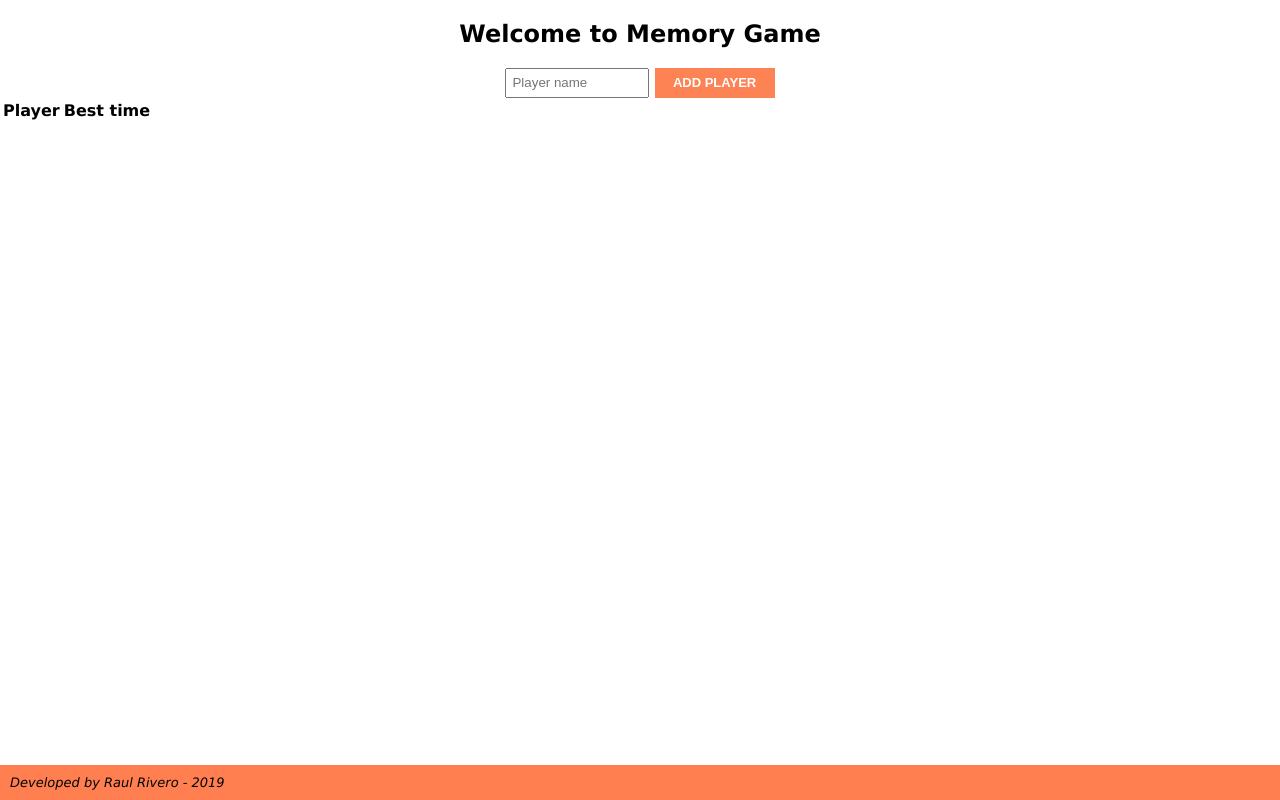
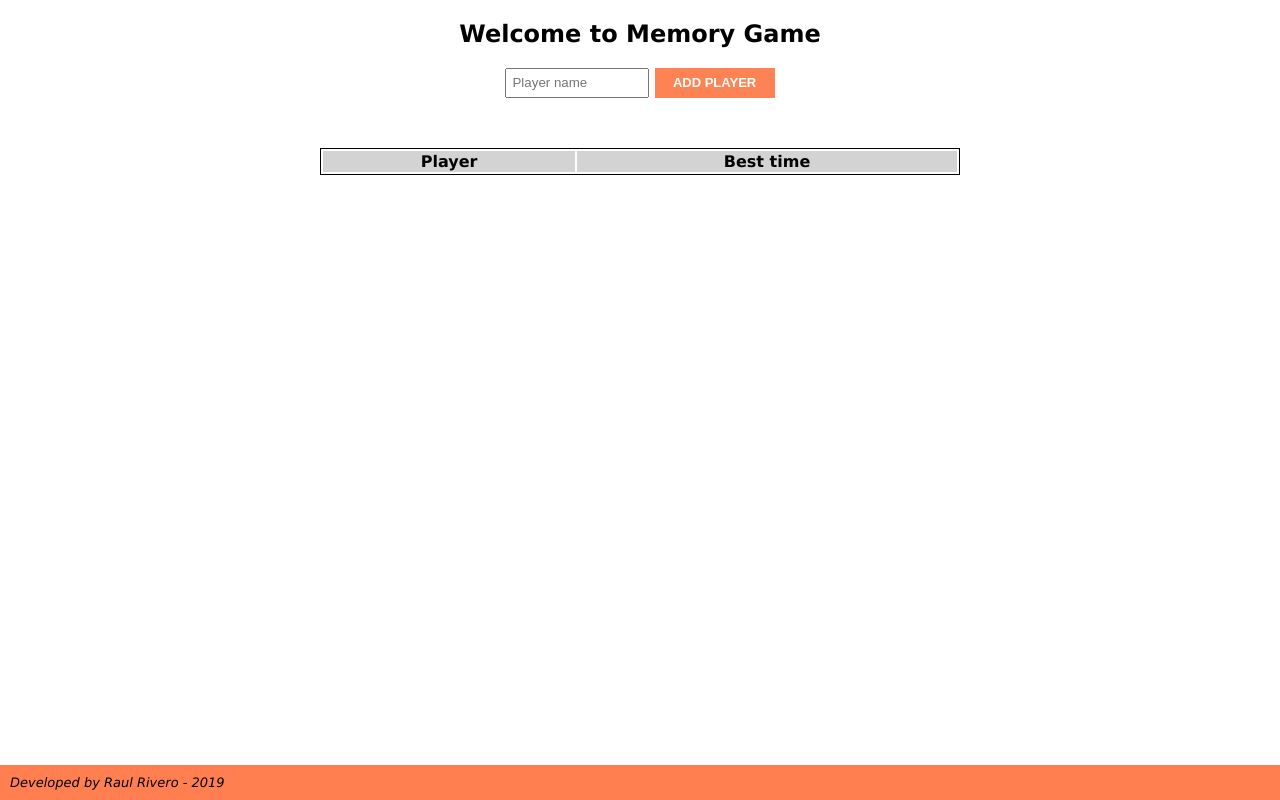
Before and after one commit to rmonzon/memory-color-game, a plain HTML site: page index.html in a window 1280 px wide. Drawn offline with Linux system fonts and the light colour scheme.

Commit message:
Update index.html

```diff
--- a/index.html
+++ b/index.html
@@ -24,7 +24,7 @@
                 <input placeholder="Player name" class="player-name-input" type="text" required />
                 <button class="add-player-btn">Add player</button>
 
-                <table>
+                <table class="scoreboard-table">
                     <tr>
                         <th>Player</th>
                         <th>Best time</th>
```
